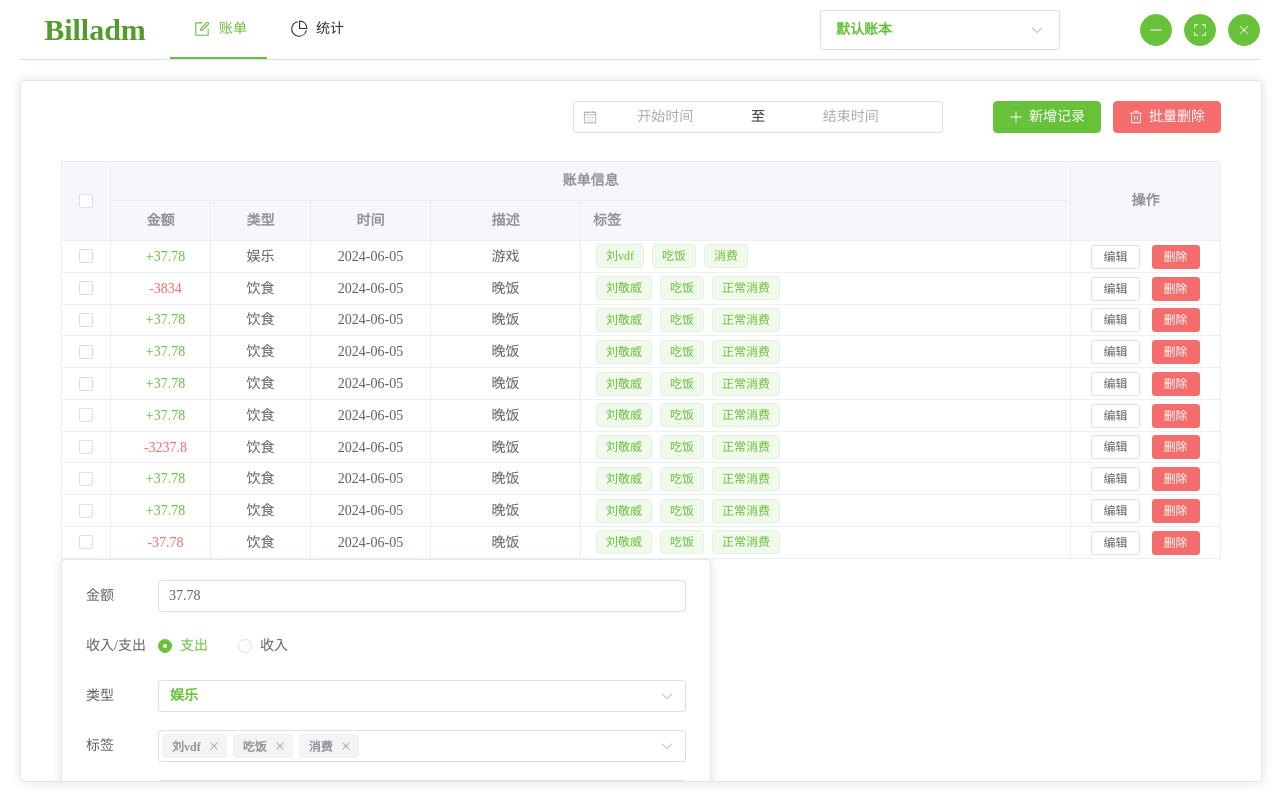
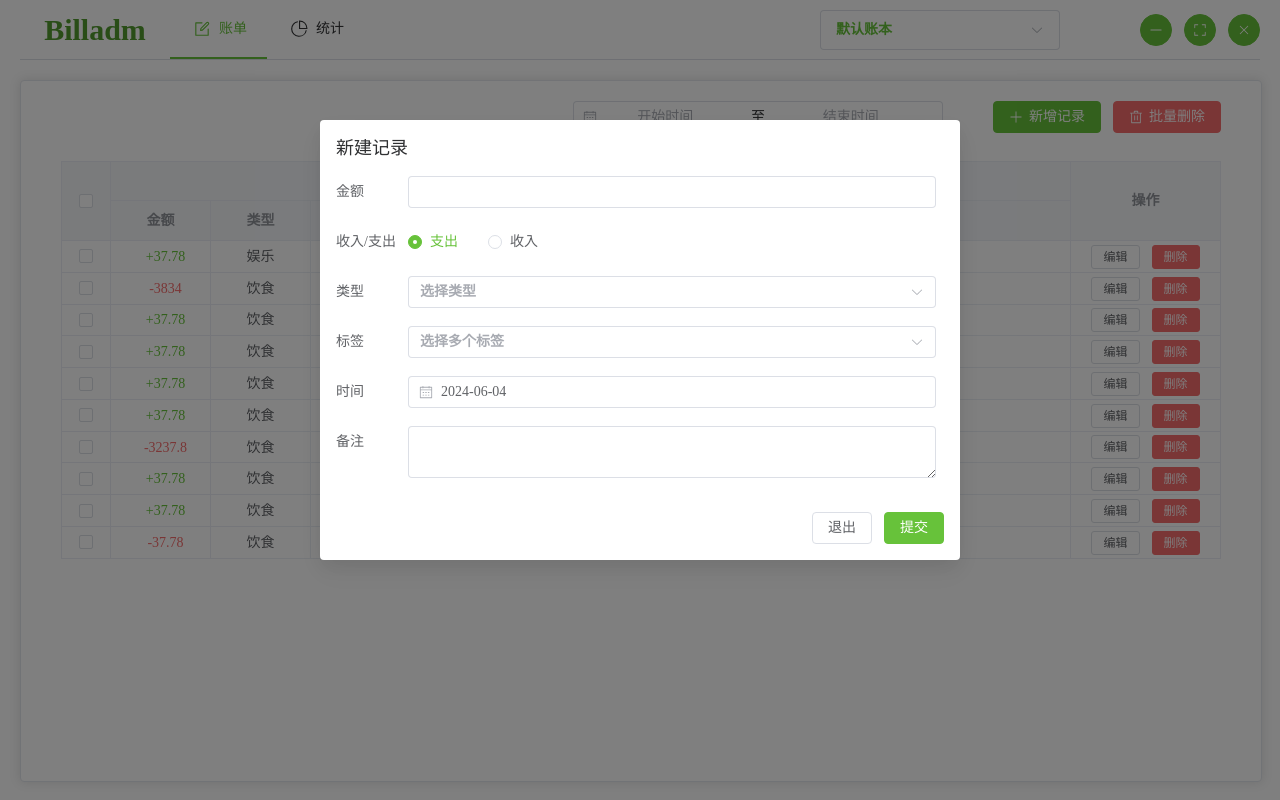
Before and after one commit to DaoiestFire/billadm, a Vue app: page / in a window 1280 px wide. Both pictures are taken after a click on the button "新增记录". Built offline with nearby package versions, Linux system fonts and the light colour scheme.

Commit message:
billForm

```diff
--- a/src/components/BillDisplay.vue
+++ b/src/components/BillDisplay.vue
@@ -10,7 +10,7 @@
                     <el-icon>
                         <Plus />
                     </el-icon>
-                    <span> 新增记录</span>
+                    <span>新增记录</span>
                 </el-button>
                 <el-button type="danger">
                     <el-icon>
@@ -22,7 +22,7 @@
         </el-header>
         <el-main>
             <BillTable />
-            <BillForm v-if="isShowBillForm" />
+            <BillForm v-if="show" />
         </el-main>
     </el-container>
 </template>
@@ -33,7 +33,6 @@ import BillTable from './BillTable.vue';
 import BillForm from './BillForm.vue'
 
 const timerange = ref('')
-const isShowBillForm = ref(false)
 const shortcuts = [
     {
         text: '上周',
@@ -55,8 +54,14 @@ const shortcuts = [
     }
 ]
 
+// variable
+const show = ref(false)
+
+// function
 function addBillInfo() {
-    isShowBillForm.value = true
+    console.log(show.value);
+    show.value = true;
+    console.log(show.value);
 }
 </script>
 
--- a/src/components/BillForm.vue
+++ b/src/components/BillForm.vue
@@ -1,10 +1,8 @@
 <template>
-    <div class="bill-form-outer">
-        <el-card body-style="display: flex;justify-content: center">
-            <div class="bill-form-inner">
-                <el-form :model="billForm" label-width="auto" style="max-width: 600px" label-position="left">
+    <el-dialog v-model="show" :show-close="false" :close-on-press-escape="false" title="新建记录">
+        <el-form :model="billForm" label-width="auto" style="max-width: 600px" label-position="left" ref="bill-form">
             <el-form-item label="金额">
-                        <el-input v-model.numer="billForm.money" />
+                <el-input v-model.trim="billForm.money" />
             </el-form-item>
             <el-form-item label="收入/支出">
                 <el-radio-group v-model="billForm.income">
@@ -27,12 +25,11 @@
                             添加自定义标签
                         </el-button>
                         <template v-else>
-                                    <el-input v-model="optionName" class="option-input" placeholder="输入标签"
-                                        size="small" />
+                            <el-input v-model.trim="optionName" class="option-input" placeholder="输入标签" size="small" />
                             <el-button type="primary" size="small" @click="onConfirm">
-                                        confirm
+                                确认
                             </el-button>
-                                    <el-button size="small" @click="clear">cancel</el-button>
+                            <el-button size="small" @click="clear">取消</el-button>
                         </template>
                     </template>
                 </el-select>
@@ -40,61 +37,74 @@
             <el-form-item label="时间">
                 <el-date-picker v-model="billForm.time" type="date" placeholder="选择时间" style="width: 100%" />
             </el-form-item>
-
             <el-form-item label="备注">
-                        <el-input v-model="billForm.description" type="textarea" />
-                    </el-form-item>
-                    <el-form-item>
-                        <el-button type="primary" @click="onSubmit">Create</el-button>
-                        <el-button>Cancel</el-button>
+                <el-input v-model.trim="billForm.description" type="textarea" />
             </el-form-item>
         </el-form>
+        <template #footer>
+            <div class="dialog-footer">
+                <el-button @click="onCancel">退出</el-button>
+                <el-button type="primary" @click="onSubmit">
+                    提交
+                </el-button>
             </div>
-
-        </el-card>
-    </div>
+        </template>
+    </el-dialog>
 </template>
 
 <script setup>
-import { reactive, ref } from 'vue'
+import { reactive, ref, defineProps } from 'vue'
 
+const show = ref(true)
 const billForm = reactive({
-    money: "37.78",
+    money: "",
     income: "false",
-    type: "娱乐",
-    time: "2024-06-05",
-    description: "游戏",
-    tags: ["刘vdf", "吃饭", "消费"],
+    type: "",
+    time: new Date(),
+    description: "",
+    tags: [],
 })
 
+// variable
 const isAdding = ref(false)
+const optionName = ref('')
+
+// function: 标签操作
 const onAddOption = () => {
     isAdding.value = true
 }
-const optionName = ref('')
+
 const onConfirm = () => {
     if (optionName.value) {
+        billForm.tags.push(optionName.value)
         clear()
     }
 }
 
 const clear = () => {
     isAdding.value = false
+    optionName.value = ""
+}
+
+// function: 表单操作
+const onCancel = () => {
 }
 
 const onSubmit = () => {
-    console.log('submit!')
+
+    reset()
+}
+
+const reset = () => {
+    billForm.money = "";
+    billForm.income = "false";
+    billForm.type = "";
+    billForm.time = new Date();
+    billForm.description = "";
+    billForm.tags = [];
 }
 </script>
 <style scoped>
-.bill-form-outer {
-    width: 650px;
-}
-
-.bill-form-inner {
-    width: 600px;
-}
-
 .option-input {
     width: 100%;
     margin-bottom: 8px;
```
Lines whose indentation alone changed are shown as unchanged.
